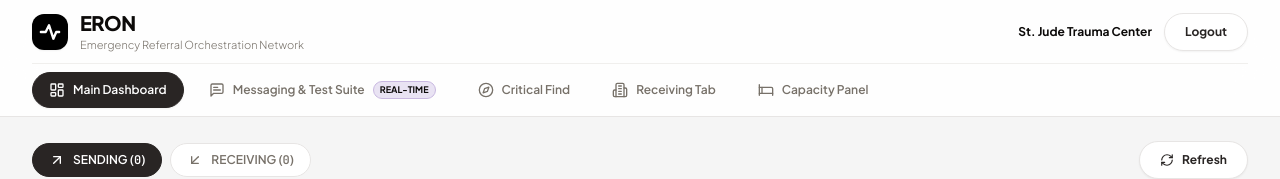
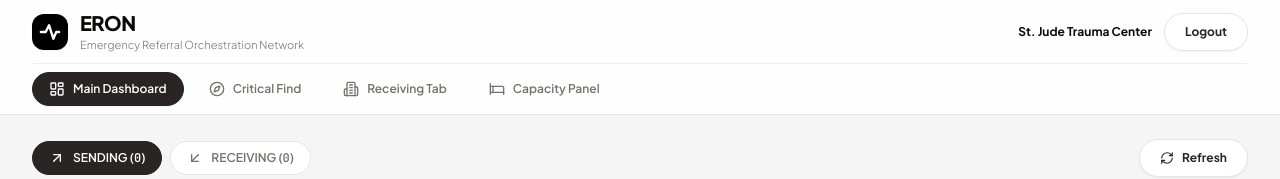
Before and after one commit to Tanishk-Rastogi/ERON, a React (Vite) app: page / in a window 1280 px wide. Both pictures are taken after typing "Sample" into the empty fields and a click on the button "Enter". Shown: the top 179 px of the page. Built offline with nearby package versions, Linux system fonts and the light colour scheme; no server answers.

Commit message:
style(header): remove Messaging & Test Suite tab

```diff
--- a/src/components/Header.jsx
+++ b/src/components/Header.jsx
@@ -11,7 +11,6 @@ import {
 export function Header({ activeTab, setActiveTab, authSession, onLogout }) {
   const navItems = [
     { id: 'dashboard', label: 'Main Dashboard', icon: LayoutDashboard },
-    { id: 'messages', label: 'Messaging & Test Suite', icon: MessageSquareText, badge: 'REAL-TIME' },
     { id: 'critical-find', label: 'Critical Find', icon: Compass },
     { id: 'receiving', label: 'Receiving Tab', icon: Building2 },
     { id: 'capacity', label: 'Capacity Panel', icon: Bed }
```
